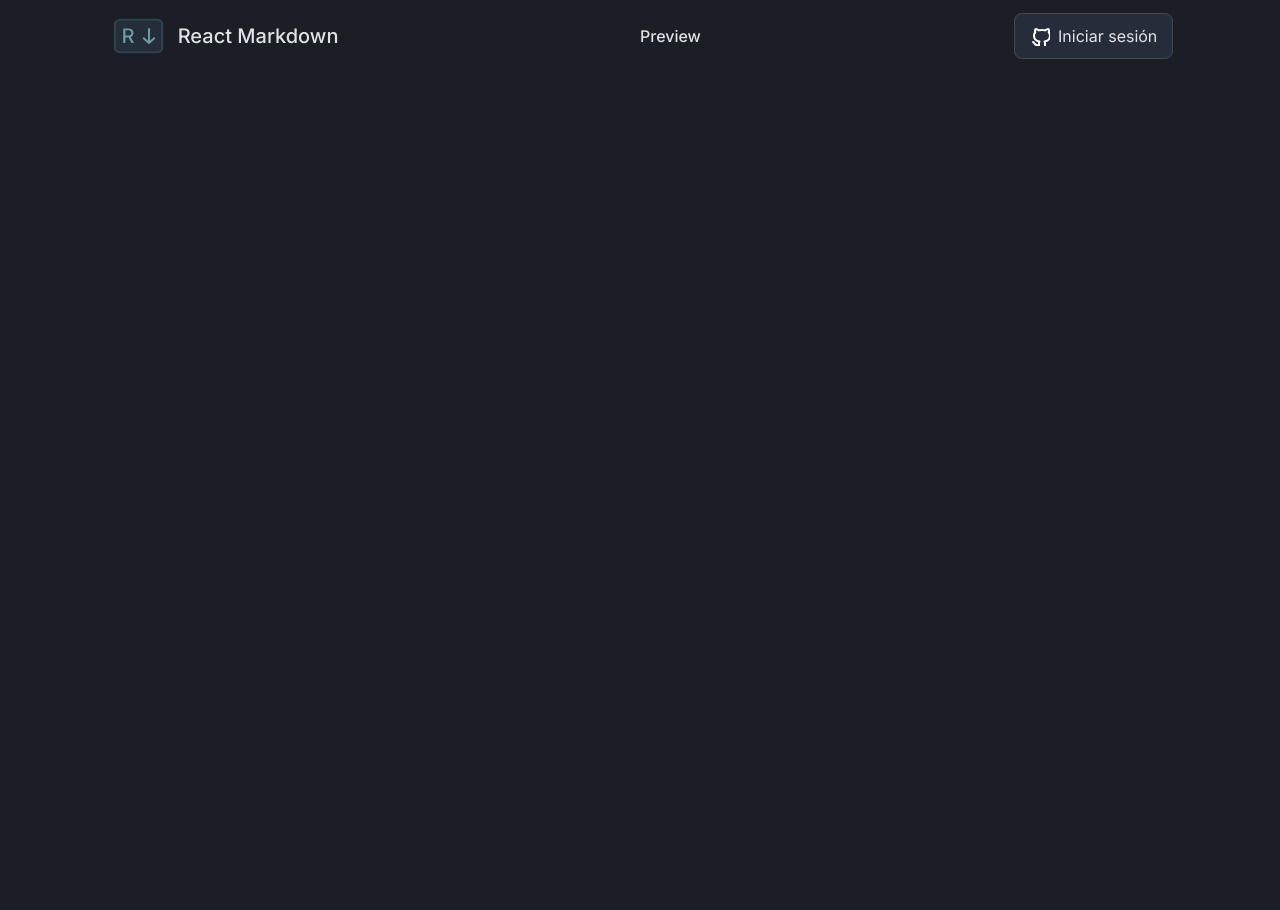
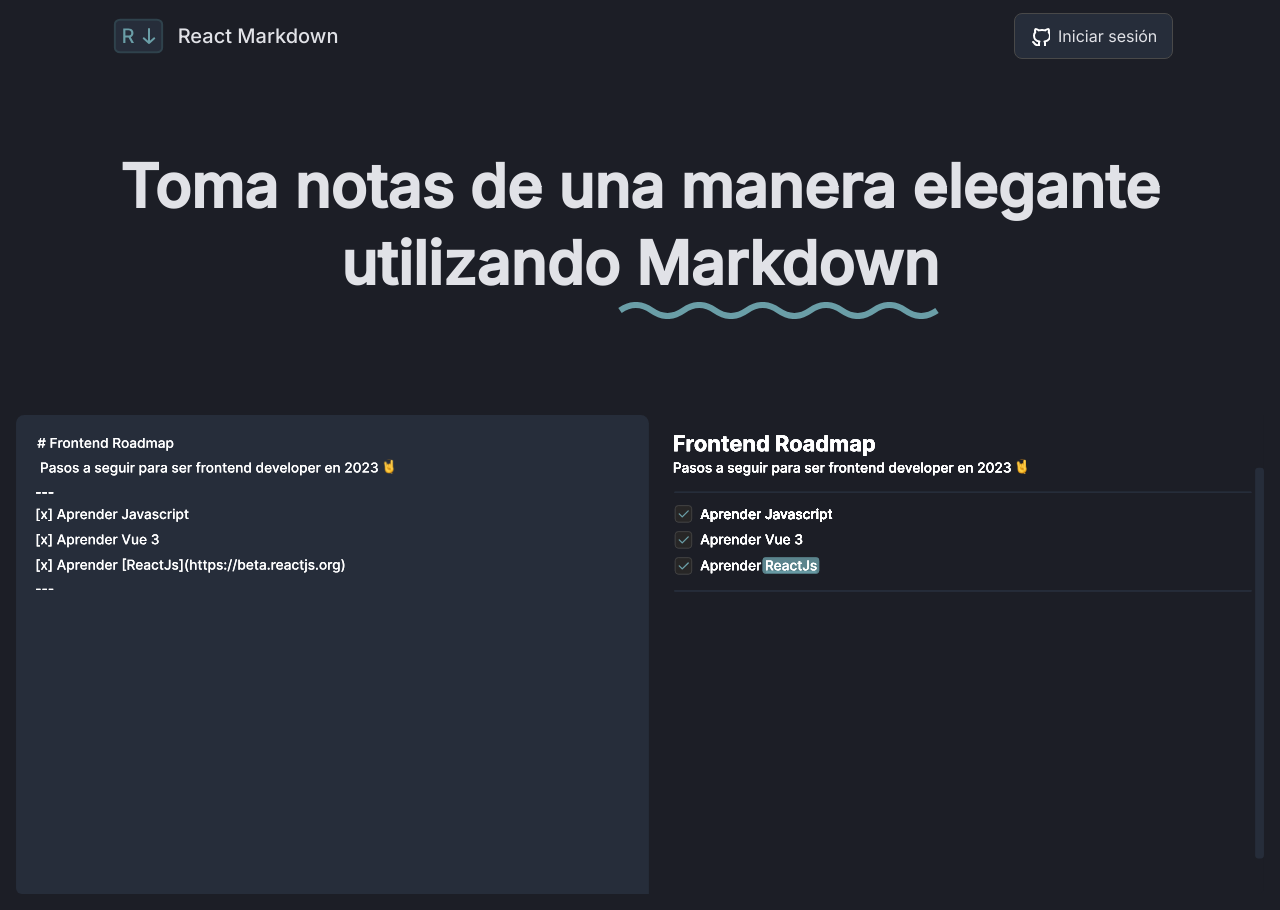
Before and after one commit to LautaAndreani/react-markdown-ts, a React (Vite) app: page / in a window 1280 px wide. Before the commit the page ends 800 px from the top, so only its background shows below. Built offline with nearby package versions, Linux system fonts and the light colour scheme; no server answers.

Commit message:
feat: create user store
feat: create home page

feat: handle sign out

feat: add protected routes

```diff
--- a/src/App.tsx
+++ b/src/App.tsx
@@ -1,7 +1,7 @@
-import { BrowserRouter, Routes, Route } from "react-router-dom"
+import { BrowserRouter, Routes, Route, Link } from "react-router-dom"
 
 import Home from "./pages/Home"
-import Notes from "./ui/Notes"
+import Notes from "./pages/Notes"
 
 function App() {
   return (
@@ -9,7 +9,7 @@ function App() {
       <BrowserRouter>
         <Routes>
           <Route index path='/' element={<Home />} />
-          <Route path="/notes" element={<Notes/>}/>
+          <Route path="/notes" element={<Notes/>} />
         </Routes>
       </BrowserRouter>
     </>
--- /dev/null
+++ b/src/assets/Wave.tsx
@@ -0,0 +1,15 @@
+function Wave() {
+  return (
+    <>
+      <svg width='321' height='17' viewBox='0 0 321 17' fill='none' xmlns='http://www.w3.org/2000/svg'>
+        <path
+          d='M2 8.5C12.5667 1.16667 23.1333 1.16667 33.7 8.5C44.2667 15.8333 54.8333 15.8333 65.4 8.5C75.9667 1.16667 86.5333 1.16667 97.1 8.5C107.667 15.8333 118.233 15.8333 128.8 8.5C139.367 1.16667 149.933 1.16667 160.5 8.5C171.067 15.8333 181.633 15.8333 192.2 8.5C202.767 1.16667 213.333 1.16667 223.9 8.5C234.467 15.8333 245.033 15.8333 255.6 8.5C266.167 1.16667 276.733 1.16667 287.3 8.5C297.867 15.8333 308.433 15.8333 319 8.5'
+          stroke='#6A9EA7'
+          strokeWidth='6'
+        />
+      </svg>
+    </>
+  )
+}
+
+export default Wave
--- /dev/null
+++ b/src/models/response.ts
@@ -0,0 +1,6 @@
+export interface Content {
+    content: string
+    id: number
+    user: string
+    created_at: string
+}
--- a/src/pages/Home.tsx
+++ b/src/pages/Home.tsx
@@ -1,11 +1,56 @@
+import { useEffect } from "react"
+import { useUserStore } from "../stores/userStore"
+
+import Wave from "../assets/Wave"
 import Header from "../ui/Header"
 
+import { Session } from '../models/session'
+import sessionMock from '../mock/session.json'
+import { supabase } from "../db/supabase"
+import { useNavigate } from "react-router-dom"
+
 function Home() {
-    return (
-        <>
-            <Header session={null}/>
-        </>
-    )
+  const navigate = useNavigate()
+  const { setUserSession, user } = useUserStore()
+
+  useEffect(() => {
+    async function getSession() {
+      try {
+        // if (import.meta.env.DEV) return setUserSession(sessionMock)
+        const { data, error } = await supabase.auth.getSession()
+
+        if (!data.session) return setUserSession(null)
+        setUserSession(data.session as unknown as Session)
+      } catch (error) {
+        console.error(error)
+      }
+    }
+
+    getSession()
+  }, [])
+
+  useEffect(() => {
+    if(user?.user) {
+      return navigate('/notes')
+    }
+  }, [user])
+  return (
+    <>
+      <div className='sticky top-0'>
+        <Header session={user} />
+      </div>
+      <h1 className='font-bold text-6xl text-center leading-[77px] text-white mt-16 p-4'>
+        Toma notas de una manera elegante
+        <span className='flex w-fit flex-col mx-auto items-end'>
+          utilizando Markdown
+          <Wave />
+        </span>
+      </h1>
+      <div className='flex justify-center mt-16 p-4'>
+        <img src='/home-preview.svg' alt='picture markdown preview' className="rounded-b-md" />
+      </div>
+    </>
+  )
 }
 
 export default Home
--- /dev/null
+++ b/src/pages/Notes.tsx
@@ -0,0 +1,46 @@
+import { useEffect, useState } from 'react'
+
+import { supabase } from '../db/supabase'
+
+import Left from '../components/Left'
+import Right from '../components/Right'
+import Header from '../ui/Header'
+import Layout from '../ui/Layout'
+import { useLocalStorage } from '../hooks/useLocalStorage'
+
+import { useUserStore } from '../stores/userStore'
+import { useNavigate } from 'react-router-dom'
+
+function Notes() {
+  const navigate = useNavigate()
+  const [storage, setLocalStorage] = useLocalStorage()
+  const { user } = useUserStore()
+
+  useEffect(() => {
+    async function getContent() {
+      try {
+        const { data, status, error } = await supabase.from('content').select('*').eq('user', user!.user.id)
+        if(status !== 200) throw new Error(error?.message)
+        return data
+      } catch (error) {
+        console.error(error)
+      }
+    }
+    // getContent()
+  }, [])
+
+  useEffect(() => {
+    if(!user?.user) return navigate('/')
+  }, [user])
+  return (
+    <>
+      <Header session={user} />
+      <Layout
+        leftCol={<Left setLocalStorage={setLocalStorage as (value: string) => void} storage={storage as string} />}
+        rightCol={<Right input={storage as string} session={user} />}
+      />
+    </>
+  )
+}
+
+export default Notes
--- a/src/routes/router.tsx
+++ b/src/routes/router.tsx
@@ -1,6 +1,6 @@
 import { createBrowserRouter } from 'react-router-dom'
 import Home from '../App'
-import Notes from '../ui/Notes'
+import Notes from '../pages/Notes'
 
 const router = createBrowserRouter([
   {
--- /dev/null
+++ b/src/stores/userStore.ts
@@ -0,0 +1,12 @@
+import { create } from 'zustand'
+import { Session } from '../models/session'
+
+interface UserStore {
+    user: Session | null
+    setUserSession: (userData: Session | null) => void
+}
+
+export const useUserStore = create<UserStore>((set) => ({
+    user: null,
+    setUserSession: (userData: Session | null) => set(() => ({ user: userData })),
+  }))
--- /dev/null
+++ b/src/ui/Dropdown.tsx
@@ -0,0 +1,19 @@
+type Props = {
+    children: JSX.Element | JSX.Element[]
+}
+
+function Dropdown({children}: Props) {
+    return (
+        <div className="group relative ml-2">
+            <button className="flex items-center p-2 rounded-md group-focus-within:text-soft_blue">
+                <svg className="-mr-1 h-5 w-5" viewBox="0 0 20 20" fill="currentColor"><path fillRule="evenodd" d="M5.293 7.293a1 1 0 011.414 0L10 10.586l3.293-3.293a1 1 0 111.414 1.414l-4 4a1 1 0 01-1.414 0l-4-4a1 1 0 010-1.414z" clipRule="evenodd"></path></svg>
+            </button>
+
+            <div className="absolute invisible origin-top-right -translate-y-2 scale-95 transform opacity-0 transition-all duration-300 group-focus-within:visible group-focus-within:-translate-y-0 group-focus-within:scale-100 group-focus-within:opacity-100 bg-text_area rounded-md -mx-28">
+                {children}
+            </div>
+        </div>
+    )
+}
+
+export default Dropdown
--- a/src/ui/Header.tsx
+++ b/src/ui/Header.tsx
@@ -1,33 +1,59 @@
+import { Link, Navigate, useLocation, useNavigate } from "react-router-dom"
 import Button from "../components/Button"
 import { supabase } from "../db/supabase"
 import { Session } from "../models/session"
+import Dropdown from "./Dropdown"
 
 type Props = {
   session: Session | null | undefined
 }
 
 function Header({ session }: Props) {
+  const router = useLocation()
+  const navigate = useNavigate()
+  const hasReviewTitle = router.pathname !== '/'
+
   async function handleSignIn() {
     try {
       const { data, error } = await supabase.auth.signInWithOAuth({
         provider: "github",
       })
-      if (error?.status !== 200) throw new Error(error as any)
+      if (error?.status !== 200) throw new Error(error?.message)
       return data
+    } catch (error) {
+      console.error(error)
+    }
+  }
+
+  async function handleSignOut() {
+    try {
+      const { error } = await supabase.auth.signOut()
+      if (error) throw new Error(error?.message)
+      return navigate('/')
     } catch (error) {
       console.error(error)
     }
   }
   return (
     <header className='grid grid-cols-2 items-center py-1 w-10/12 mx-auto mt-1'>
-      <div className='flex items-center'>
+      <Link to='/' className='flex items-center'>
         <img src='/logo.svg' alt='React markdown' />
         <h1 className='font-medium text-xl ml-2'>React Markdown</h1>
-      </div>
-      <div className='flex justify-between items-center'>
-        <h3 className='font-medium'>Preview</h3>
-        {session?.user ? (
-          `Hola ! ${session.user.user_metadata.full_name}`
+      </Link>
+      <div className={`flex items-center ${hasReviewTitle ? 'justify-between' : 'justify-end'}`}>
+        {hasReviewTitle && <h3 className='font-medium'>Preview</h3>}
+
+        {session?.user.id ? (
+          <div className="flex items-center">
+            <p>{`Hola ! ${session.user.user_metadata.full_name}`}</p>
+            <Dropdown>
+              <button className="p-4 flex items-center gap-2" role="menuitem" onClick={handleSignOut}>
+                <img src="/sign-out.svg" alt="ícono para cerrar sesión" />
+                Cerrar sesión
+              </button>
+            </Dropdown>
+          </div>
+
         ) : (
           <Button event={handleSignIn} hasIcon>
             Iniciar sesión
--- a/src/ui/Notes.tsx
+++ /dev/null
@@ -1,54 +0,0 @@
-import { useEffect, useState } from 'react'
-
-import { supabase } from '../db/supabase'
-
-import Left from '../components/Left'
-import Right from '../components/Right'
-import Header from '../ui/Header'
-import Layout from '../ui/Layout'
-import { useLocalStorage } from '../hooks/useLocalStorage'
-
-import { Session } from '../models/session'
-import sessionMock from '../mock/session.json'
-
-function Notes() {
-  const [storage, setLocalStorage] = useLocalStorage()
-  const [session, setSession] = useState<Session | null>()
-
-  useEffect(() => {
-    async function getSession() {
-      try {
-        if (import.meta.env.DEV) return setSession(sessionMock)
-        const { data, error } = await supabase.auth.getSession()
-
-        if (!data.session) return setSession(null)
-        setSession(data.session as unknown as Session)
-      } catch (error) {
-        console.error(error)
-      }
-    }
-
-    async function getContent() {
-      if (!session) return
-      try {
-        const { data } = await supabase.from('content').select('*').eq('user', session.user.id)
-        return data
-      } catch (error) {
-        console.error(error)
-      }
-    }
-    getSession()
-    // getContent()
-  }, [])
-  return (
-    <>
-      <Header session={session} />
-      <Layout
-        leftCol={<Left setLocalStorage={setLocalStorage as (value: string) => void} storage={storage as string} />}
-        rightCol={<Right input={storage as string} session={session} />}
-      />
-    </>
-  )
-}
-
-export default Notes
--- a/tailwind.config.cjs
+++ b/tailwind.config.cjs
@@ -6,6 +6,7 @@ module.exports = {
     colors: {
       dark: "#1C1E26",
       white: '#E1E2E7',
+      soft_blue: '#6A9EA7',
       text_area: '#262D3A',
       'check_box': {
         bg: '#272626',
```
Also changed, not shown: public/home-preview.svg (added), public/sign-out.svg (added).
